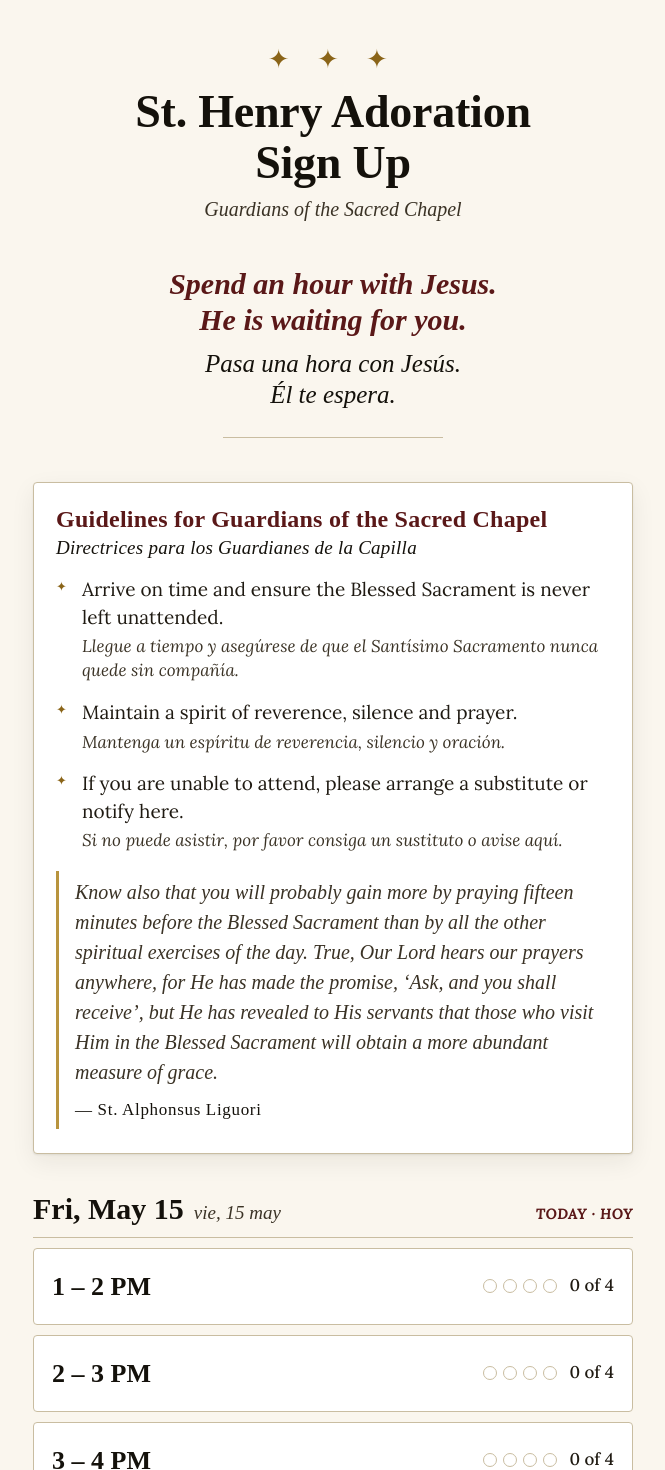
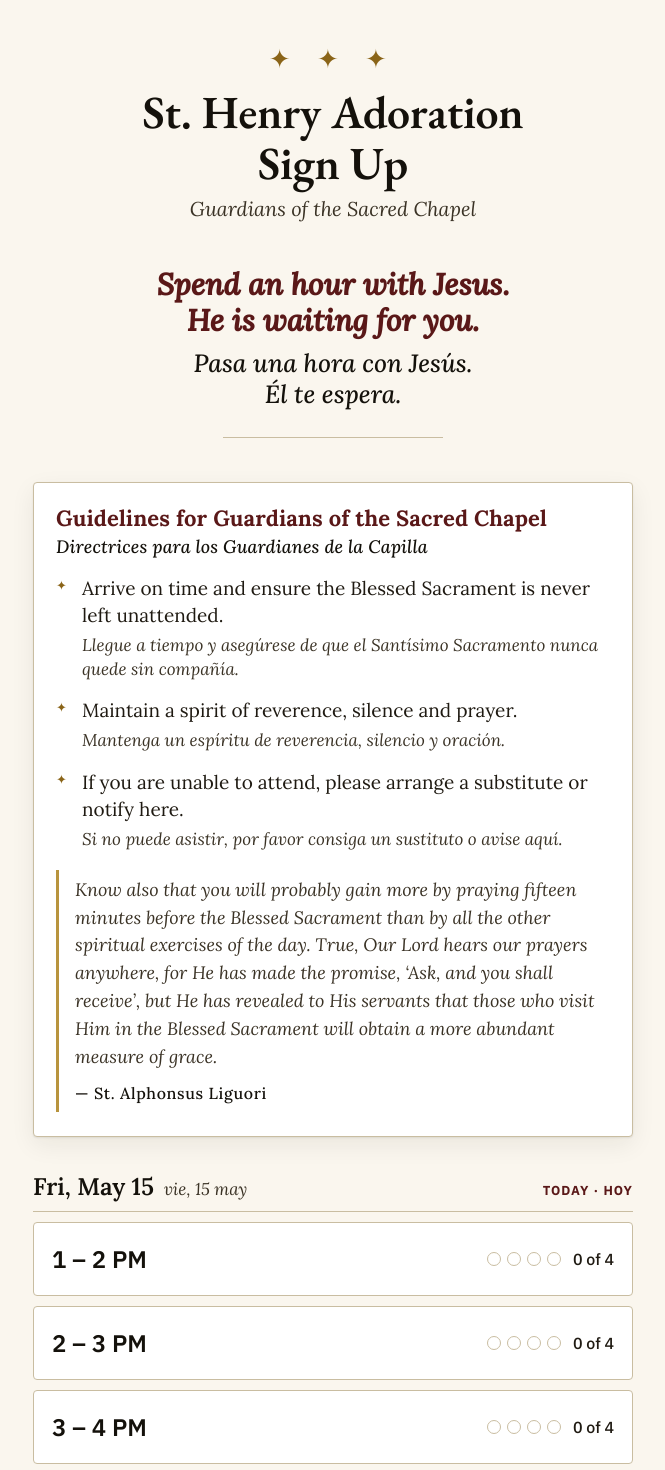
Before and after one commit to mvlauriar/st-henry-adoration, a Next.js app: page / in a window 1280 px wide. Shown: the top 1470 px of the page, without its empty margins (307-972 px from the left). Built offline with nearby package versions, Linux system fonts and the light colour scheme; no server answers; the database is empty.

Commit message:
Update globals.css

```diff
--- a/app/globals.css
+++ b/app/globals.css
@@ -1,19 +1,24 @@
 :root {
   --bg: #faf6ee;
   --bg-card: #ffffff;
-  --ink: #1f1a12;            /* primary text — darker than before for max contrast */
-  --ink-strong: #14110b;     /* for the most important text (hour labels, day headers) */
-  --ink-secondary: #3a3225;  /* secondary text — was the old "soft", now much darker */
-  --rule: #c9bda1;           /* dividers — slightly stronger than before */
-  --gold: #8a6418;           /* DECORATIVE ONLY — ornaments, dots, brand flourishes */
-  --gold-soft: #b8943e;      /* DECORATIVE ONLY — quote rule */
-  --burgundy: #5a1818;       /* darker burgundy for stronger contrast */
+  --ink: #1f1a12;
+  --ink-strong: #14110b;
+  --ink-secondary: #3a3225;
+  --rule: #c9bda1;
+  --gold: #8a6418;
+  --gold-soft: #b8943e;
+  --burgundy: #5a1818;
   --green: #234d2e;
   --red: #8e2222;
   --green-bg: #ecf3ec;
   --amber-bg: #faf2dc;
   --red-bg: #f7e6e6;
   --shadow: 0 1px 2px rgba(31, 26, 18, 0.08), 0 8px 24px rgba(31, 26, 18, 0.07);
+
+  /* Font stacks */
+  --font-display: 'EB Garamond', Georgia, 'Times New Roman', serif;
+  --font-prose: 'Lora', Georgia, serif;
+  --font-numeric: 'IBM Plex Sans', system-ui, -apple-system, sans-serif;
 }
 
 * { box-sizing: border-box; }
@@ -23,7 +28,7 @@ html, body {
   padding: 0;
   background: var(--bg);
   color: var(--ink);
-  font-family: 'Lora', Georgia, serif;
+  font-family: var(--font-prose);
   font-size: 19px;
   line-height: 1.5;
   -webkit-font-smoothing: antialiased;
@@ -32,6 +37,12 @@ html, body {
 
 button { font-family: inherit; }
 input, textarea, select { font-family: inherit; font-size: 20px; }
+
+/* Numeric/time content gets IBM Plex Sans automatically */
+.num, time, .time-text {
+  font-family: var(--font-numeric);
+  font-feature-settings: "tnum" 1, "lnum" 1; /* tabular lining figures */
+}
 
 /* ============ Page shell ============ */
 .page {
@@ -43,14 +54,14 @@ input, textarea, select { font-family: inherit; font-size: 20px; }
 /* ============ Header ============ */
 .masthead { text-align: center; padding: 12px 0 20px; }
 .masthead .ornament {
-  font-family: 'Cormorant Garamond', serif;
+  font-family: var(--font-display);
   color: var(--gold);
   font-size: 26px;
   letter-spacing: 0.4em;
   margin-bottom: 8px;
 }
 .masthead h1 {
-  font-family: 'Cormorant Garamond', serif;
+  font-family: var(--font-display);
   font-weight: 600;
   font-size: clamp(34px, 8vw, 46px);
   line-height: 1.1;
@@ -59,7 +70,7 @@ input, textarea, select { font-family: inherit; font-size: 20px; }
   color: var(--ink-strong);
 }
 .masthead .parish {
-  font-family: 'Cormorant Garamond', serif;
+  font-family: var(--font-prose);
   font-style: italic;
   color: var(--ink-secondary);
   margin-top: 6px;
@@ -73,12 +84,9 @@ input, textarea, select { font-family: inherit; font-size: 20px; }
 }
 
 /* ============ Hero call to prayer ============ */
-.hero-call {
-  margin: 24px auto 0;
-  padding: 18px 8px 4px;
-}
+.hero-call { margin: 24px auto 0; padding: 18px 8px 4px; }
 .hero-call .hero-en {
-  font-family: 'Cormorant Garamond', serif;
+  font-family: var(--font-prose);
   font-style: italic;
   font-weight: 600;
   font-size: clamp(24px, 6vw, 30px);
@@ -87,7 +95,7 @@ input, textarea, select { font-family: inherit; font-size: 20px; }
   margin: 0;
 }
 .hero-call .hero-es {
-  font-family: 'Cormorant Garamond', serif;
+  font-family: var(--font-prose);
   font-style: italic;
   font-weight: 500;
   font-size: clamp(20px, 5vw, 25px);
@@ -106,45 +114,32 @@ input, textarea, select { font-family: inherit; font-size: 20px; }
   box-shadow: var(--shadow);
 }
 .guidelines h2 {
-  font-family: 'Cormorant Garamond', serif;
+  font-family: var(--font-prose);
   font-weight: 700;
-  font-size: 24px;
+  font-size: 22px;
   margin: 0 0 16px;
   color: var(--burgundy);
-  letter-spacing: 0.01em;
-  line-height: 1.2;
+  letter-spacing: 0.005em;
+  line-height: 1.25;
 }
 .guidelines h2 .lang-es {
   display: block;
   font-weight: 500;
   font-style: italic;
-  font-size: 19px;
+  font-size: 18px;
   color: var(--ink-strong);
   margin-top: 4px;
 }
-.bilingual-list {
-  margin: 0 0 18px;
-  padding-left: 22px;
-  list-style: none;
-}
-.bilingual-list li {
-  position: relative;
-  margin-bottom: 16px;
-  padding-left: 4px;
-}
+.bilingual-list { margin: 0 0 18px; padding-left: 22px; list-style: none; }
+.bilingual-list li { position: relative; margin-bottom: 16px; padding-left: 4px; }
 .bilingual-list li::before {
   content: "✦";
   position: absolute;
-  left: -22px;
-  top: 1px;
+  left: -22px; top: 1px;
   color: var(--gold);
   font-size: 13px;
 }
-.bilingual-list .li-en {
-  display: block;
-  line-height: 1.45;
-  color: var(--ink);
-}
+.bilingual-list .li-en { display: block; line-height: 1.45; color: var(--ink); }
 .bilingual-list .li-es {
   display: block;
   font-style: italic;
@@ -155,9 +150,9 @@ input, textarea, select { font-family: inherit; font-size: 20px; }
 }
 .guidelines .quote {
   font-style: italic;
-  font-family: 'Cormorant Garamond', serif;
-  font-size: 20px;
-  line-height: 1.5;
+  font-family: var(--font-prose);
+  font-size: 18px;
+  line-height: 1.55;
   color: var(--ink-secondary);
   border-left: 3px solid var(--gold-soft);
   padding: 6px 0 6px 16px;
@@ -166,7 +161,7 @@ input, textarea, select { font-family: inherit; font-size: 20px; }
 .guidelines .quote .attrib {
   display: block;
   margin-top: 10px;
-  font-size: 17px;
+  font-size: 16px;
   font-style: normal;
   color: var(--ink-strong);
   letter-spacing: 0.04em;
@@ -174,12 +169,10 @@ input, textarea, select { font-family: inherit; font-size: 20px; }
 }
 
 /* ============ Day section ============ */
-.day {
-  margin-bottom: 28px;
-}
+.day { margin-bottom: 28px; }
 .day-header {
-  font-family: 'Cormorant Garamond', serif;
-  font-size: 30px;
+  font-family: var(--font-prose);
+  font-size: 24px;
   font-weight: 600;
   color: var(--ink-strong);
   display: flex;
@@ -191,22 +184,26 @@ input, textarea, select { font-family: inherit; font-size: 20px; }
   flex-wrap: wrap;
   gap: 8px;
 }
+.day-header .date-text {
+  font-family: var(--font-numeric);
+  font-weight: 600;
+}
 .day-header .day-header-es {
   display: inline-block;
   margin-left: 10px;
   font-style: italic;
-  font-size: 19px;
+  font-size: 17px;
   color: var(--ink-secondary);
   font-weight: 400;
 }
 .day-header .today {
-  font-family: 'Lora', serif;
-  font-style: italic;
-  font-size: 14px;
+  font-family: var(--font-numeric);
+  font-style: normal;
+  font-size: 13px;
   color: var(--burgundy);
-  letter-spacing: 0.06em;
+  letter-spacing: 0.08em;
   text-transform: uppercase;
-  font-weight: 600;
+  font-weight: 700;
 }
 
 /* ============ Hour rows ============ */
@@ -227,56 +224,43 @@ input, textarea, select { font-family: inherit; font-size: 20px; }
   transition: transform 80ms ease, box-shadow 120ms ease, border-color 120ms ease;
   min-height: 72px;
 }
-.hour-row:hover:not(:disabled),
-.hour-row:focus-visible:not(:disabled) {
+.hour-row:hover:not(:disabled), .hour-row:focus-visible:not(:disabled) {
   border-color: var(--ink-strong);
   box-shadow: var(--shadow);
   outline: none;
 }
 .hour-row:active:not(:disabled) { transform: scale(0.995); }
 .hour-row:disabled { cursor: not-allowed; opacity: 0.6; }
-
 .hour-row .time {
-  font-family: 'Cormorant Garamond', serif;
-  font-size: 26px;
+  font-family: var(--font-numeric);
+  font-size: 24px;
   font-weight: 600;
   color: var(--ink-strong);
+  font-feature-settings: "tnum" 1, "lnum" 1;
 }
 .hour-row .status {
-  display: flex;
-  align-items: center;
-  gap: 12px;
-  font-size: 17px;
+  display: flex; align-items: center; gap: 12px;
+  font-size: 16px;
   color: var(--ink);
   font-weight: 500;
+  font-family: var(--font-numeric);
 }
 .dots { display: flex; gap: 6px; }
 .dot {
-  width: 14px;
-  height: 14px;
-  border-radius: 50%;
+  width: 14px; height: 14px; border-radius: 50%;
   border: 1.5px solid var(--rule);
   background: transparent;
 }
-.dot.filled {
-  background: var(--gold);
-  border-color: var(--gold);
-}
-.hour-row.full {
-  background: var(--green-bg);
-  border-color: #8fb09a;
-}
+.dot.filled { background: var(--gold); border-color: var(--gold); }
+.hour-row.full { background: var(--green-bg); border-color: #8fb09a; }
 .hour-row.full .status { color: var(--green); font-weight: 600; }
 .hour-row.full .time { color: var(--green); }
 
-/* ============ No-slots message ============ */
 .no-slots {
-  text-align: center;
-  font-style: italic;
+  text-align: center; font-style: italic;
   color: var(--ink-secondary);
   padding: 40px 0;
-  font-size: 19px;
-  line-height: 1.5;
+  font-size: 19px; line-height: 1.5;
 }
 .no-slots span { font-size: 17px; display: inline-block; margin-top: 4px; }
 
@@ -301,31 +285,31 @@ input, textarea, select { font-family: inherit; font-size: 20px; }
   animation: slideUp 220ms cubic-bezier(0.2, 0.9, 0.3, 1);
 }
 @keyframes slideUp { from { transform: translateY(30px); opacity: 0; } to { transform: translateY(0); opacity: 1; } }
-
 @media (min-width: 600px) {
   .modal-backdrop { align-items: center; }
   .modal { border-radius: 8px; }
 }
-
 .modal h3 {
-  font-family: 'Cormorant Garamond', serif;
-  font-size: 30px;
-  font-weight: 600;
+  font-family: var(--font-prose);
+  font-size: 26px; font-weight: 700;
   margin: 0 0 4px;
   color: var(--ink-strong);
 }
 .modal .modal-sub {
+  font-family: var(--font-numeric);
   font-style: italic;
   color: var(--ink-secondary);
   margin: 0 0 22px;
-  font-size: 20px;
+  font-size: 19px;
+  font-weight: 500;
 }
 
 .field { margin-bottom: 18px; }
 .field label {
   display: block;
-  font-size: 16px;
-  letter-spacing: 0.04em;
+  font-family: var(--font-numeric);
+  font-size: 14px;
+  letter-spacing: 0.06em;
   text-transform: uppercase;
   color: var(--ink-strong);
   margin-bottom: 8px;
@@ -337,8 +321,9 @@ input, textarea, select { font-family: inherit; font-size: 20px; }
   text-transform: none;
   letter-spacing: 0;
   font-weight: 600;
-  font-size: 14px;
+  font-size: 13px;
   margin-left: 6px;
+  font-family: var(--font-prose);
 }
 .field label .opt {
   color: var(--ink-secondary);
@@ -346,28 +331,29 @@ input, textarea, select { font-family: inherit; font-size: 20px; }
   text-transform: none;
   letter-spacing: 0;
   font-weight: 400;
-  font-size: 14px;
+  font-size: 13px;
   margin-left: 6px;
+  font-family: var(--font-prose);
 }
 .field input[type="text"],
 .field input[type="tel"],
 .field input[type="email"],
-.field input[type="password"] {
+.field input[type="password"],
+.field input[type="date"],
+.field select {
   width: 100%;
-  padding: 15px 14px;
+  padding: 14px 14px;
   border: 1.5px solid var(--rule);
   border-radius: 4px;
   background: var(--bg-card);
-  font-size: 20px;
+  font-size: 19px;
   color: var(--ink-strong);
+  font-family: var(--font-prose);
 }
-.field input::placeholder { color: var(--ink-secondary); opacity: 0.7; }
-.field input:focus { outline: none; border-color: var(--ink-strong); }
+.field input:focus, .field select:focus { outline: none; border-color: var(--ink-strong); }
 
 .checkbox-row {
-  display: flex;
-  align-items: flex-start;
-  gap: 14px;
+  display: flex; align-items: flex-start; gap: 14px;
   padding: 16px;
   background: var(--bg-card);
   border: 1.5px solid var(--rule);
@@ -375,25 +361,15 @@ input, textarea, select { font-family: inherit; font-size: 20px; }
   cursor: pointer;
 }
 .checkbox-row input { margin-top: 4px; flex-shrink: 0; width: 22px; height: 22px; accent-color: var(--burgundy); }
-.checkbox-row .label-main {
-  display: block;
-  font-weight: 600;
-  color: var(--ink-strong);
-  line-height: 1.4;
-}
+.checkbox-row .label-main { display: block; font-weight: 600; color: var(--ink-strong); line-height: 1.4; }
 .checkbox-row .label-main.label-es {
-  font-weight: 400;
-  font-style: italic;
+  font-weight: 400; font-style: italic;
   color: var(--ink-secondary);
-  font-size: 17px;
-  margin-top: 3px;
+  font-size: 17px; margin-top: 3px;
 }
 .checkbox-row .label-sub {
-  display: block;
-  font-size: 15px;
-  color: var(--ink-secondary);
-  margin-top: 8px;
-  line-height: 1.4;
+  display: block; font-size: 15px; color: var(--ink-secondary);
+  margin-top: 8px; line-height: 1.4;
 }
 
 .btn-row { display: flex; gap: 12px; margin-top: 26px; }
@@ -401,13 +377,14 @@ input, textarea, select { font-family: inherit; font-size: 20px; }
   flex: 1;
   padding: 18px;
   border-radius: 4px;
-  font-size: 18px;
+  font-size: 17px;
   font-weight: 600;
   border: 1.5px solid var(--ink-strong);
   background: var(--bg-card);
   color: var(--ink-strong);
   cursor: pointer;
   letter-spacing: 0.02em;
+  font-family: var(--font-prose);
 }
 .btn-primary {
   background: var(--burgundy);
@@ -416,10 +393,10 @@ input, textarea, select { font-family: inherit; font-size: 20px; }
 }
 .btn-primary:disabled { opacity: 0.6; cursor: wait; }
 
-/* ============ Toast / success ============ */
+/* ============ Success ============ */
 .success { text-align: center; padding: 8px 4px 4px; }
 .success .seal {
-  font-family: 'Cormorant Garamond', serif;
+  font-family: var(--font-display);
   color: var(--gold);
   font-size: 40px;
   margin-bottom: 12px;
@@ -427,15 +404,23 @@ input, textarea, select { font-family: inherit; font-size: 20px; }
 .success h3 { margin: 0 0 10px; }
 .success p { color: var(--ink); margin: 0 0 6px; font-size: 18px; }
 .success-when {
-  font-family: 'Cormorant Garamond', serif;
-  font-size: 24px;
-  font-weight: 600;
+  font-family: var(--font-numeric);
+  font-size: 22px;
+  font-weight: 700;
   color: var(--burgundy);
   margin: 10px 0 18px !important;
 }
 .success-es { font-size: 16px; font-style: italic; color: var(--ink-secondary); }
 
 /* ============ Admin ============ */
+.admin-h2 {
+  font-family: var(--font-prose);
+  font-weight: 700;
+  font-size: 22px;
+  margin: 24px 0 12px;
+  color: var(--ink-strong);
+}
+
 .admin-grid {
   display: grid;
   grid-template-columns: 110px repeat(12, 1fr);
@@ -452,9 +437,10 @@ input, textarea, select { font-family: inherit; font-size: 20px; }
   text-align: center;
   min-width: 38px;
   color: var(--ink-strong);
+  font-family: var(--font-numeric);
 }
 .admin-cell.day-label {
-  font-family: 'Cormorant Garamond', serif;
+  font-family: var(--font-prose);
   font-size: 15px;
   text-align: left;
   padding-left: 10px;
@@ -463,7 +449,7 @@ input, textarea, select { font-family: inherit; font-size: 20px; }
 .admin-cell.empty { background: var(--red-bg); color: var(--red); font-weight: 700; }
 .admin-cell.partial { background: var(--amber-bg); color: #6e4a0e; font-weight: 600; }
 .admin-cell.full { background: var(--green-bg); color: var(--green); font-weight: 600; }
-.admin-cell.header { background: var(--bg); font-family: 'Cormorant Garamond', serif; font-size: 14px; padding: 6px 4px; font-weight: 600; }
+.admin-cell.header { background: var(--bg); font-family: var(--font-numeric); font-size: 13px; padding: 6px 4px; font-weight: 700; letter-spacing: 0.02em; }
 
 .admin-list {
   background: var(--bg-card);
@@ -474,19 +460,20 @@ input, textarea, select { font-family: inherit; font-size: 20px; }
 }
 .admin-list-row {
   display: grid;
-  grid-template-columns: 1fr 1fr 1fr auto;
+  grid-template-columns: 1fr 1.2fr 1.5fr auto;
   gap: 12px;
   padding: 14px 16px;
   border-bottom: 1px solid var(--rule);
   align-items: center;
-  font-size: 16px;
+  font-size: 15px;
   color: var(--ink-strong);
 }
 .admin-list-row:last-child { border-bottom: 0; }
 .admin-list-row.empty-flag { background: var(--red-bg); color: var(--red); font-style: italic; font-weight: 600; }
+.admin-list-row.no-show-row { background: var(--red-bg); }
 .admin-list-row .when {
-  font-family: 'Cormorant Garamond', serif;
-  font-size: 18px;
+  font-family: var(--font-numeric);
+  font-size: 16px;
   font-weight: 600;
 }
 .admin-list-row .delete-btn {
@@ -496,16 +483,126 @@ input, textarea, select { font-family: inherit; font-size: 20px; }
   border-radius: 4px;
   padding: 6px 12px;
   cursor: pointer;
-  font-size: 14px;
+  font-size: 13px;
   font-weight: 500;
+  font-family: var(--font-prose);
 }
 .admin-list-row .delete-btn:hover { color: var(--red); border-color: var(--red); }
 
-.error-text {
-  color: var(--red);
-  font-size: 16px;
-  margin-top: 10px;
+.checkin-line {
+  display: flex; align-items: center; flex-wrap: wrap; gap: 8px;
+  margin-top: 4px;
+}
+.checkin-green {
+  color: var(--green);
+  font-size: 13px;
+  font-weight: 600;
+  font-family: var(--font-numeric);
+}
+.checkout-grey {
+  color: var(--ink-secondary);
+  font-size: 13px;
+  font-style: italic;
+  font-family: var(--font-numeric);
+}
+
+.lateness-badge {
+  display: inline-block;
+  padding: 2px 8px;
+  border-radius: 999px;
+  font-size: 11px;
+  font-weight: 700;
+  letter-spacing: 0.05em;
+  text-transform: uppercase;
+  font-family: var(--font-numeric);
+}
+.lateness-badge.late { background: var(--amber-bg); color: #6e4a0e; border: 1px solid #d4a945; }
+.lateness-badge.veryLate { background: var(--red-bg); color: var(--red); border: 1px solid #c87878; }
+.lateness-badge.early { background: #eaf2ec; color: var(--green); border: 1px solid #b8d0bd; }
+
+.history-note {
+  display: flex; flex-wrap: wrap; gap: 10px;
+  font-size: 13px; margin-top: 3px;
+  font-style: italic;
   font-weight: 500;
+  line-height: 1.4;
+}
+.history-note .hist-no-show { color: var(--red); }
+.history-note .hist-late { color: #6e4a0e; }
+.history-note .hist-attended { color: var(--ink-secondary); font-style: normal; font-weight: 400; }
+
+.paused-tag {
+  display: inline-block;
+  margin-left: 6px;
+  padding: 1px 8px;
+  background: var(--amber-bg);
+  color: #6e4a0e;
+  border-radius: 999px;
+  font-size: 12px;
+  font-weight: 600;
+  text-transform: uppercase;
+  letter-spacing: 0.05em;
+  font-style: normal;
+  font-family: var(--font-numeric);
+}
+
+/* Live "right now" panel */
+.live-panel {
+  border: 2px solid;
+  border-radius: 8px;
+  padding: 20px 22px;
+  margin: 16px 0 28px;
+}
+.live-panel.ok { background: var(--green-bg); border-color: #6da077; color: var(--green); }
+.live-panel.warn { background: var(--amber-bg); border-color: #d4a945; color: #5e3e0a; }
+.live-label {
+  font-family: var(--font-numeric);
+  font-size: 12px;
+  letter-spacing: 0.14em;
+  text-transform: uppercase;
+  font-weight: 700;
+  margin-bottom: 6px;
+}
+.live-message {
+  font-family: var(--font-prose);
+  font-size: 22px;
+  font-weight: 700;
+  margin-bottom: 14px;
+}
+.live-volunteers { display: flex; flex-direction: column; gap: 8px; }
+.live-volunteer {
+  display: flex; flex-wrap: wrap; align-items: center; gap: 8px;
+  background: rgba(255, 255, 255, 0.6);
+  border: 1px solid rgba(0, 0, 0, 0.08);
+  border-radius: 6px;
+  padding: 8px 12px;
+  font-size: 14px;
+}
+.live-volunteer.in { background: #fff; }
+.live-volunteer .lv-status { font-weight: 700; font-family: var(--font-numeric); }
+.live-volunteer.in .lv-status { color: var(--green); }
+.live-volunteer.pending .lv-status { color: var(--ink-strong); }
+.live-volunteer .lv-name { font-weight: 600; color: var(--ink-strong); }
+.live-volunteer .lv-phone {
+  color: var(--ink-secondary);
+  font-family: var(--font-numeric);
+  font-size: 13px;
+  letter-spacing: 0.02em;
+}
+.live-volunteer .lv-time {
+  color: var(--ink-secondary);
+  font-family: var(--font-numeric);
+  font-size: 12px;
+  font-style: italic;
+}
+
+/* Manual signup add card */
+.manual-add-card {
+  background: var(--bg-card);
+  border: 1px solid var(--rule);
+  border-radius: 4px;
+  padding: 18px 18px 8px;
+  margin-top: 12px;
 }
 
 /* ============ Footer ============ */
@@ -521,79 +618,6 @@ input, textarea, select { font-family: inherit; font-size: 20px; }
 }
 .footer span { font-size: 14px; }
 
-/* Section headings on admin dashboard */
-.admin-h2 {
-  font-family: 'Cormorant Garamond', serif;
-  font-weight: 600;
-  font-size: 26px;
-  margin: 24px 0 12px;
-  color: var(--ink-strong);
-}
+.error-text { color: var(--red); font-size: 16px; margin-top: 10px; font-weight: 500; }
 
-/* Live "right now" panel */
-.live-panel {
-  border: 2px solid;
-  border-radius: 8px;
-  padding: 20px 22px;
-  margin: 16px 0 28px;
-}
-.live-panel.ok {
-  background: var(--green-bg);
-  border-color: #6da077;
-  color: var(--green);
-}
-.live-panel.warn {
-  background: var(--amber-bg);
-  border-color: #d4a945;
-  color: #5e3e0a;
-}
-.live-label {
-  font-size: 13px;
-  letter-spacing: 0.12em;
-  text-transform: uppercase;
-  font-weight: 700;
-  margin-bottom: 6px;
-}
-.live-message {
-  font-family: 'Cormorant Garamond', serif;
-  font-size: 24px;
-  font-weight: 600;
-  margin-bottom: 14px;
-}
-.live-names { display: flex; flex-wrap: wrap; gap: 8px; }
-.live-pill {
-  display: inline-flex;
-  align-items: center;
-  gap: 4px;
-  padding: 6px 12px;
-  border-radius: 999px;
-  font-size: 14px;
-  font-weight: 500;
-  background: rgba(255, 255, 255, 0.6);
-  border: 1px solid rgba(0, 0, 0, 0.1);
-}
-.live-pill.in { background: #fff; color: var(--green); }
-.live-pill.pending { background: rgba(255, 255, 255, 0.5); color: var(--ink-strong); }
-
-/* No-show row indicators */
-.admin-list-row.no-show-row { background: var(--red-bg); }
-.no-show-note {
-  color: var(--red);
-  font-size: 13px;
-  font-weight: 600;
-  margin-top: 3px;
-  font-style: italic;
-}
-.paused-tag {
-  display: inline-block;
-  margin-left: 6px;
-  padding: 1px 8px;
-  background: var(--amber-bg);
-  color: #6e4a0e;
-  border-radius: 999px;
-  font-size: 12px;
-  font-weight: 600;
-  text-transform: uppercase;
-  letter-spacing: 0.05em;
-  font-style: normal;
-}
+.lang-es { display: block; font-style: italic; color: var(--ink-secondary); font-size: 17px; margin-top: 2px; font-weight: 400; }
```
